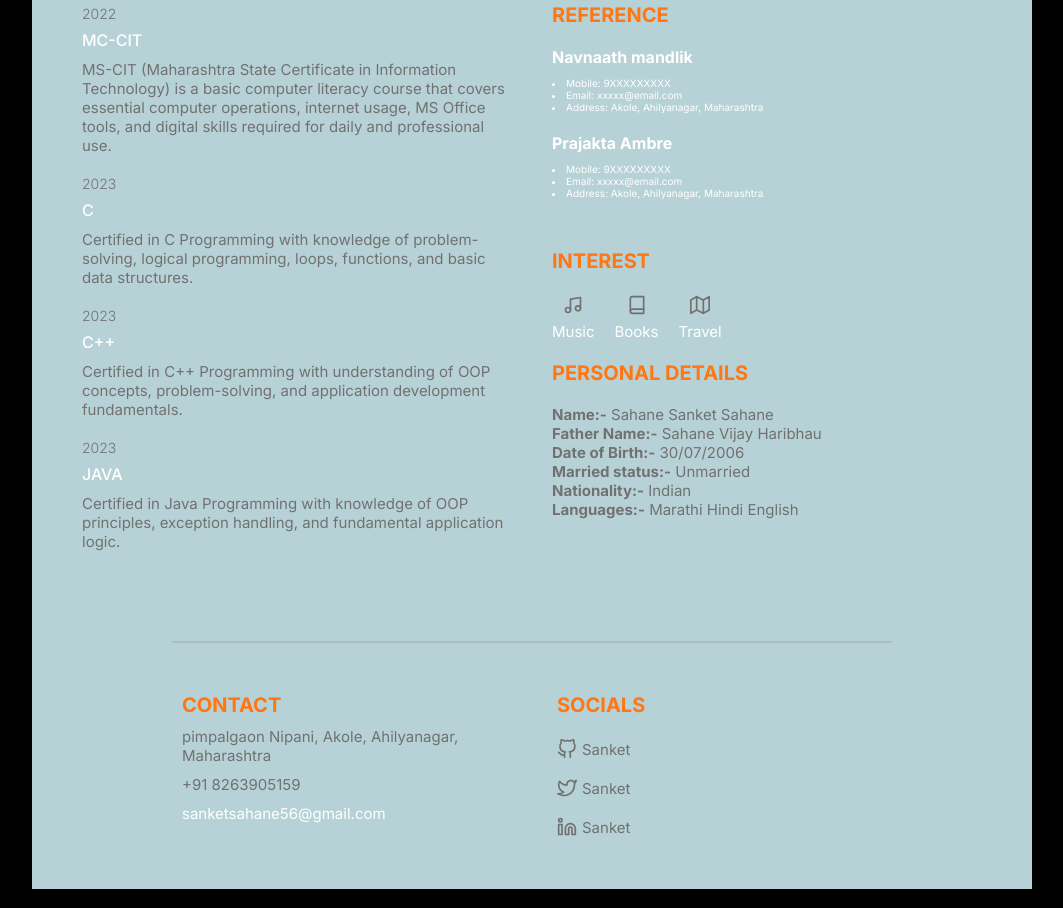
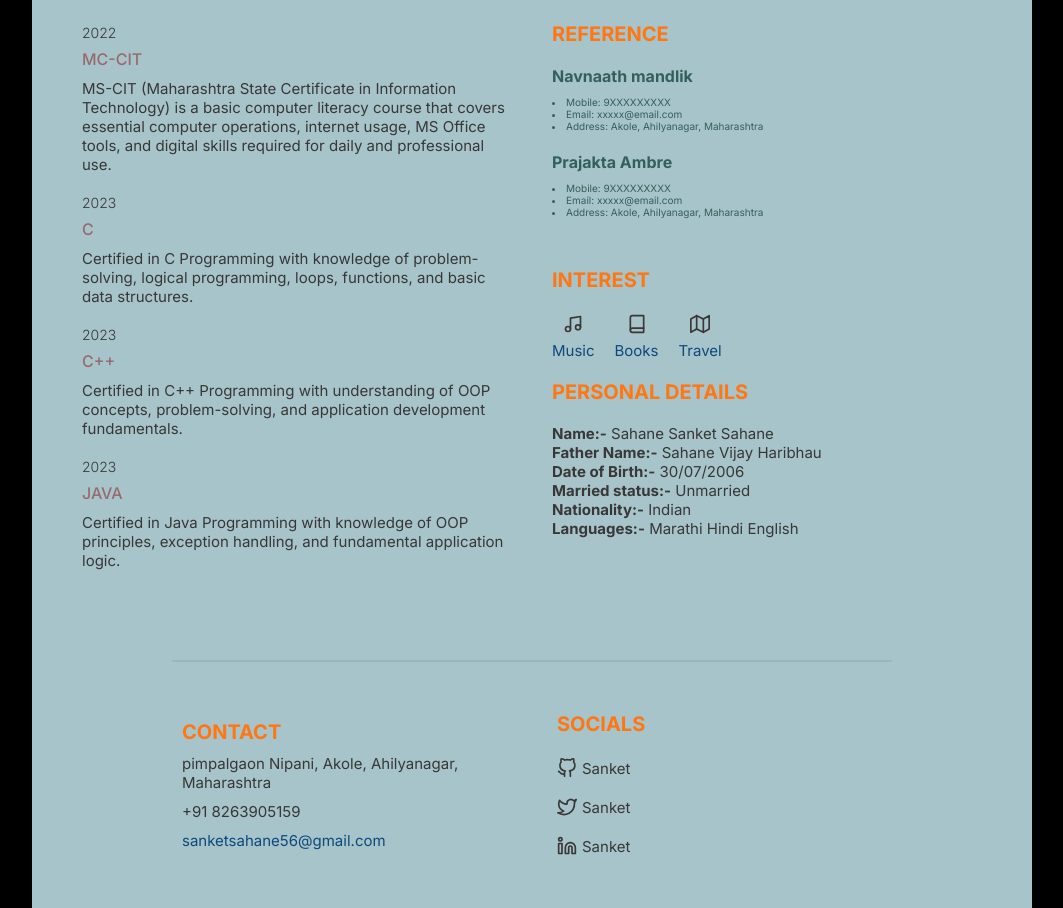
Before and after one commit to sanketsahane56/resume, a plain HTML site: page index.html in a window 1280 px wide. Shown: the part 1130-2038 px from the top of the page, without its empty margins (108-1171 px from the left). Drawn offline with nearby package versions, Linux system fonts and the light colour scheme.

Commit message:
Add files via upload

```diff
--- a/stylee.css
+++ b/stylee.css
@@ -7,7 +7,7 @@
 }
 :root {
 	--primary-color: #ff7613;
-	--text-color: #727171;
+	--text-color: #393737;
 }
 html {
 	font-size: 10px;
@@ -15,7 +15,7 @@ html {
 body {
 	font-family: Inter, sans-serif;
 	background-color: black;
-	color: white;
+	color: #355f5b;
 }
 
 /* common styles */
@@ -24,7 +24,7 @@ img {
 }
 a {
 	text-decoration: none;
-	color: white;
+	color: #0d497d;
 }
 .description {
 	margin-top: 1rem;
@@ -45,7 +45,7 @@ a {
 }
 .item_title {
 	font-size: 1.6rem;
-	color: white;
+	color: #976b6e;
 	font-weight: 500;
 	margin: 0.8rem 0;
 }
@@ -62,7 +62,7 @@ a {
 	margin: 0 auto;
 	display: grid;
 	padding: 5rem;
-	background: #b6d2d6;
+	background: #a6c4c9;
 	grid-template-columns: 1fr 1fr;
 	gap: 4rem;
 }
@@ -88,6 +88,7 @@ a {
 	max-width: 700px;
 	width: 100%;
 	margin: 0 auto;
+	align-items: center;
 	grid-column: 1/-1;
 	display: flex;
 	flex-direction: row;
@@ -95,6 +96,7 @@ a {
 }
 .group-3 > div {
 	flex: 1;
+	align-items: center;
 }
 @media only screen and (max-width: 768px) {
 	.profile {
```
Also changed, not shown: circle.png (added).
